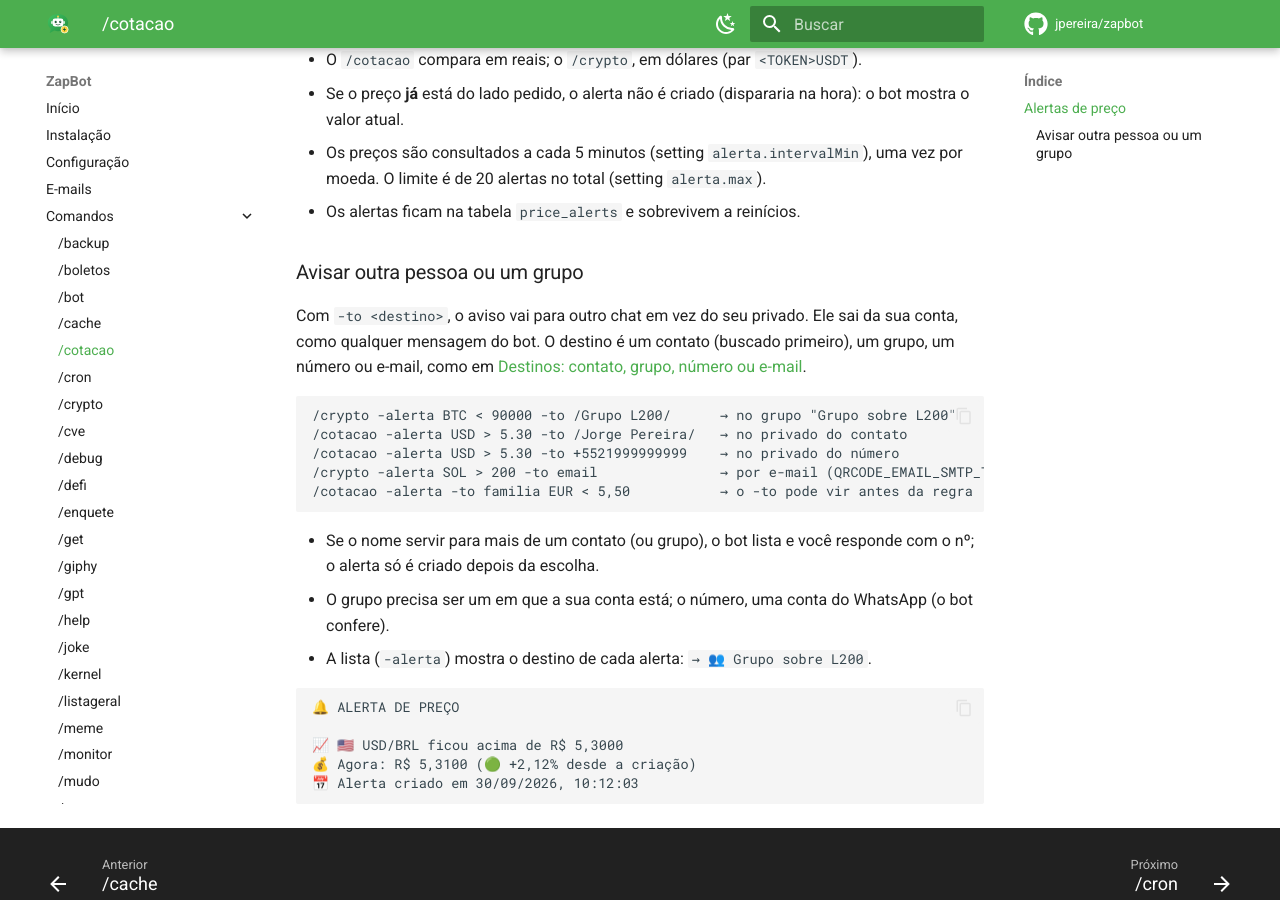
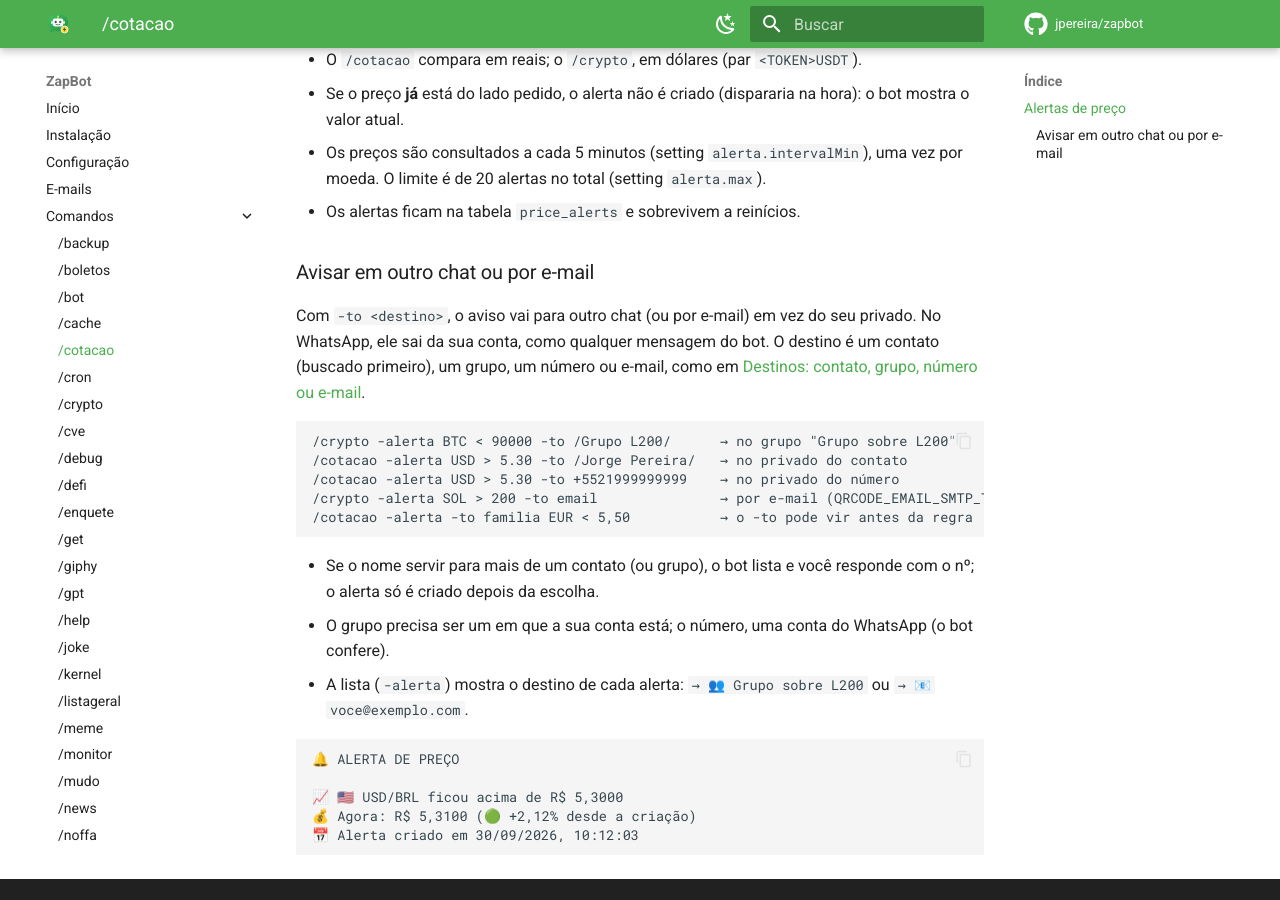
Before and after one commit to jpereira/zapbot, an MkDocs documentation site: the page built from docs/commands/cotacao.md, in a window 1280 px wide and 900 px high, scrolled down 1680 px. Built offline with MkDocs 1.6.1 and Material for MkDocs 9.7.7, drawn with Linux system fonts in a browser that asks for light colours; comment, search, counter and statistics services are not loaded; some of the changed text lies outside the part shown.

Commit message:
Review the help, documents and tests of -to: /cotacao section, the Destinations list and the /watch test title

````diff
--- a/docs/commands/cotacao.md
+++ b/docs/commands/cotacao.md
@@ -13,7 +13,7 @@ máxima e mínima do dia e variação (🟢 alta, 🔴 queda). Suportadas: `USD`
 | `-del`, `-d` | `<MOEDA>` | Desabilita uma moeda (só o dono do bot) |
 | `-alerta` | `[regra]` | Sem regra, lista os alertas; com regra, cria um. Veja [Alertas de preço](#alertas-de-preço) |
 | `-rm` | `<nº\|all>` | Junto com `-alerta`: remove o alerta nº N (ou todos) |
-| `-to` | `<destino>` | Junto com `-alerta`: avisa num contato (`/Jorge Pereira/`), num grupo (`/Grupo L200/`), num número (`+5521999999999`) ou por e-mail (`email`) em vez do seu privado. Veja [Avisar outra pessoa ou um grupo](#avisar-outra-pessoa-ou-um-grupo) |
+| `-to` | `<destino>` | Junto com `-alerta`: avisa num contato (`/Jorge Pereira/`), num grupo (`/Grupo L200/`), num número (`+5521999999999`) ou por e-mail (`email`) em vez do seu privado. Veja [Avisar em outro chat ou por e-mail](#avisar-em-outro-chat-ou-por-e-mail) |
 
 - **USD, EUR, GBP**: Yahoo Finance. Se ele falhar, a AwesomeAPI (que não
   informa a abertura: aparece `—`).
@@ -51,7 +51,7 @@ máxima e mínima do dia e variação (🟢 alta, 🔴 queda). Suportadas: `USD`
 ## Alertas de preço
 
 O `/cotacao` e o `/crypto` avisam no **seu privado** (ou, com
-[`-to`](#avisar-outra-pessoa-ou-um-grupo), numa pessoa ou num grupo) quando
+[`-to`](#avisar-em-outro-chat-ou-por-e-mail), numa pessoa ou num grupo) quando
 um preço passa de um valor. Cada alerta dispara uma vez e é removido. Só o dono do bot cria,
 lista e remove.
 
@@ -73,10 +73,10 @@ lista e remove.
   uma vez por moeda. O limite é de 20 alertas no total (setting `alerta.max`).
 - Os alertas ficam na tabela `price_alerts` e sobrevivem a reinícios.
 
-### Avisar outra pessoa ou um grupo
+### Avisar em outro chat ou por e-mail
 
-Com `-to <destino>`, o aviso vai para outro chat em vez do seu privado. Ele sai
-da sua conta, como qualquer mensagem do bot. O destino é um contato (buscado
+Com `-to <destino>`, o aviso vai para outro chat (ou por e-mail) em vez do seu
+privado. No WhatsApp, ele sai da sua conta, como qualquer mensagem do bot. O destino é um contato (buscado
 primeiro), um grupo, um número ou e-mail, como em
 [Destinos: contato, grupo, número ou e-mail](index.md#destinos-contato-grupo-número-ou-e-mail).
 
@@ -92,7 +92,8 @@ primeiro), um grupo, um número ou e-mail, como em
   responde com o nº; o alerta só é criado depois da escolha.
 - O grupo precisa ser um em que a sua conta está; o número, uma conta do
   WhatsApp (o bot confere).
-- A lista (`-alerta`) mostra o destino de cada alerta: `→ 👥 Grupo sobre L200`.
+- A lista (`-alerta`) mostra o destino de cada alerta: `→ 👥 Grupo sobre L200`
+  ou `→ 📧 voce@exemplo.com`.
 
 ```
 🔔 ALERTA DE PREÇO
````
Also changed, not shown: docs/commands/crypto.md (+1 -1 lines), docs/commands/index.md (+1 -2 lines), docs/emails.md (+1 -1 lines), 1 other file.
